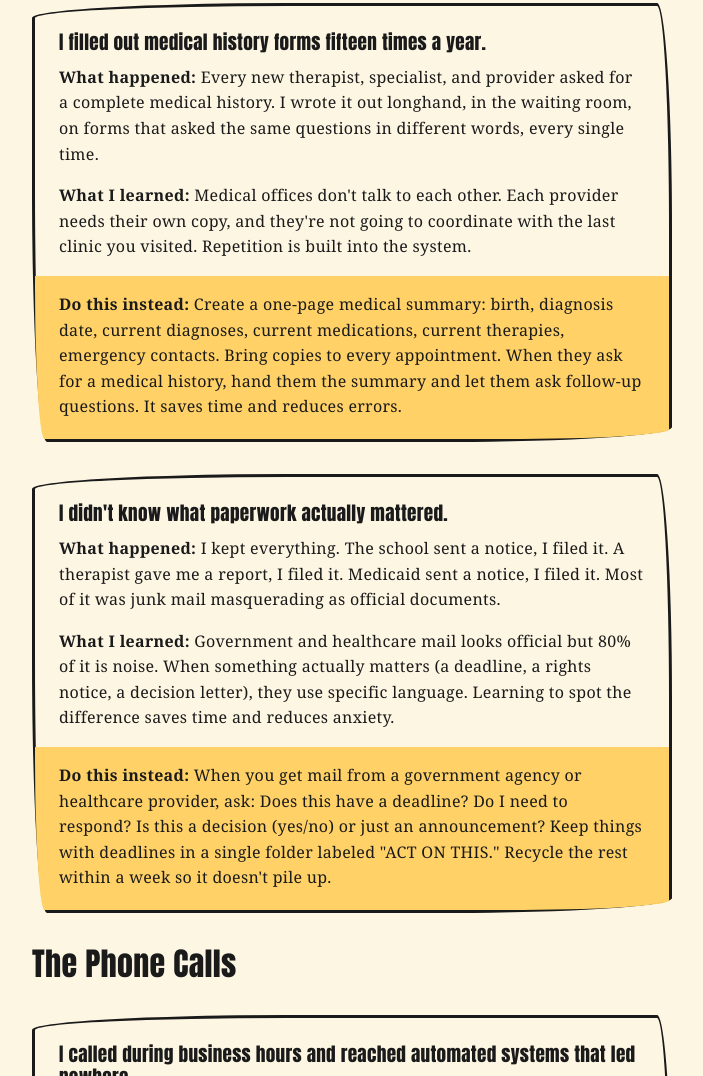
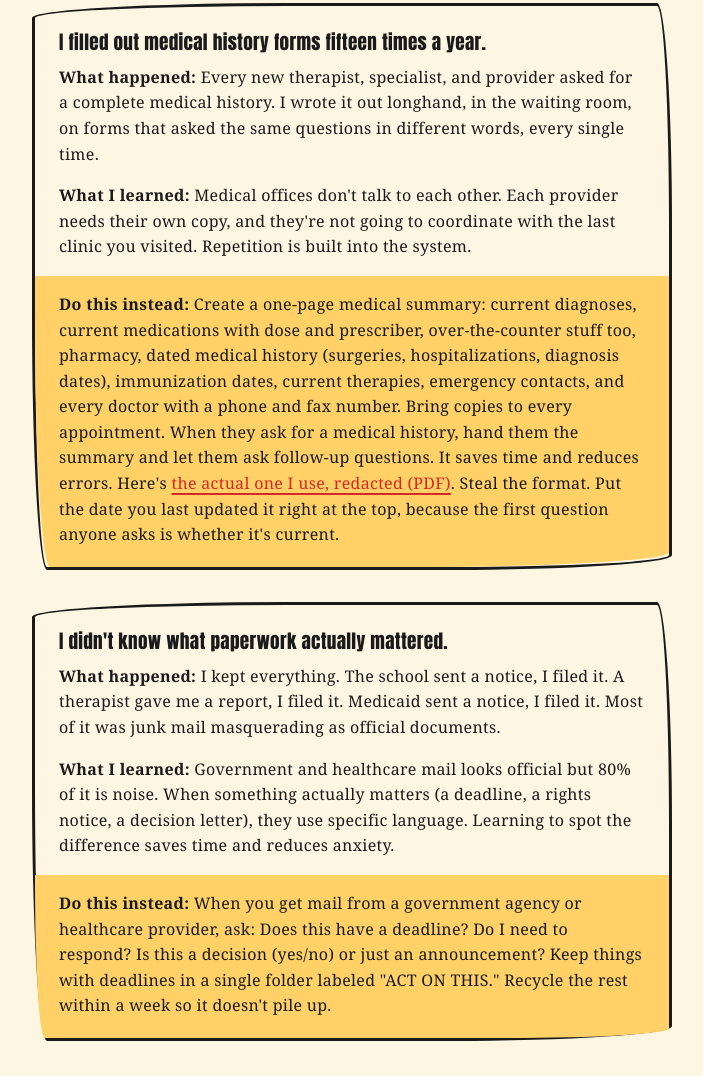
Before and after one commit to kurthamm/roycanhelp, a plain HTML site: page site/roys-wisdom.html in a window 1280 px wide. Shown: the part 6391-7467 px from the top of the page, without its empty margins (288-991 px from the left). Drawn offline with Linux system fonts and the light colour scheme.

Commit message:
Roy: I'd like add a document the section "I filled out medical hi

```diff
--- a/site/roys-wisdom.html
+++ b/site/roys-wisdom.html
@@ -152,7 +152,7 @@
           <h3>I filled out medical history forms fifteen times a year.</h3>
           <p><strong>What happened:</strong> Every new therapist, specialist, and provider asked for a complete medical history. I wrote it out longhand, in the waiting room, on forms that asked the same questions in different words, every single time.</p>
           <p><strong>What I learned:</strong> Medical offices don't talk to each other. Each provider needs their own copy, and they're not going to coordinate with the last clinic you visited. Repetition is built into the system.</p>
-          <p><strong>Do this instead:</strong> Create a one-page medical summary: birth, diagnosis date, current diagnoses, current medications, current therapies, emergency contacts. Bring copies to every appointment. When they ask for a medical history, hand them the summary and let them ask follow-up questions. It saves time and reduces errors.</p>
+          <p><strong>Do this instead:</strong> Create a one-page medical summary: current diagnoses, current medications with dose and prescriber, over-the-counter stuff too, pharmacy, dated medical history (surgeries, hospitalizations, diagnosis dates), immunization dates, current therapies, emergency contacts, and every doctor with a phone and fax number. Bring copies to every appointment. When they ask for a medical history, hand them the summary and let them ask follow-up questions. It saves time and reduces errors. Here's <a href="files/general-healthcare-information_redacted.pdf">the actual one I use, redacted (PDF)</a>. Steal the format. Put the date you last updated it right at the top, because the first question anyone asks is whether it's current.</p>
         </div>
 
         <div class="lesson">
```
